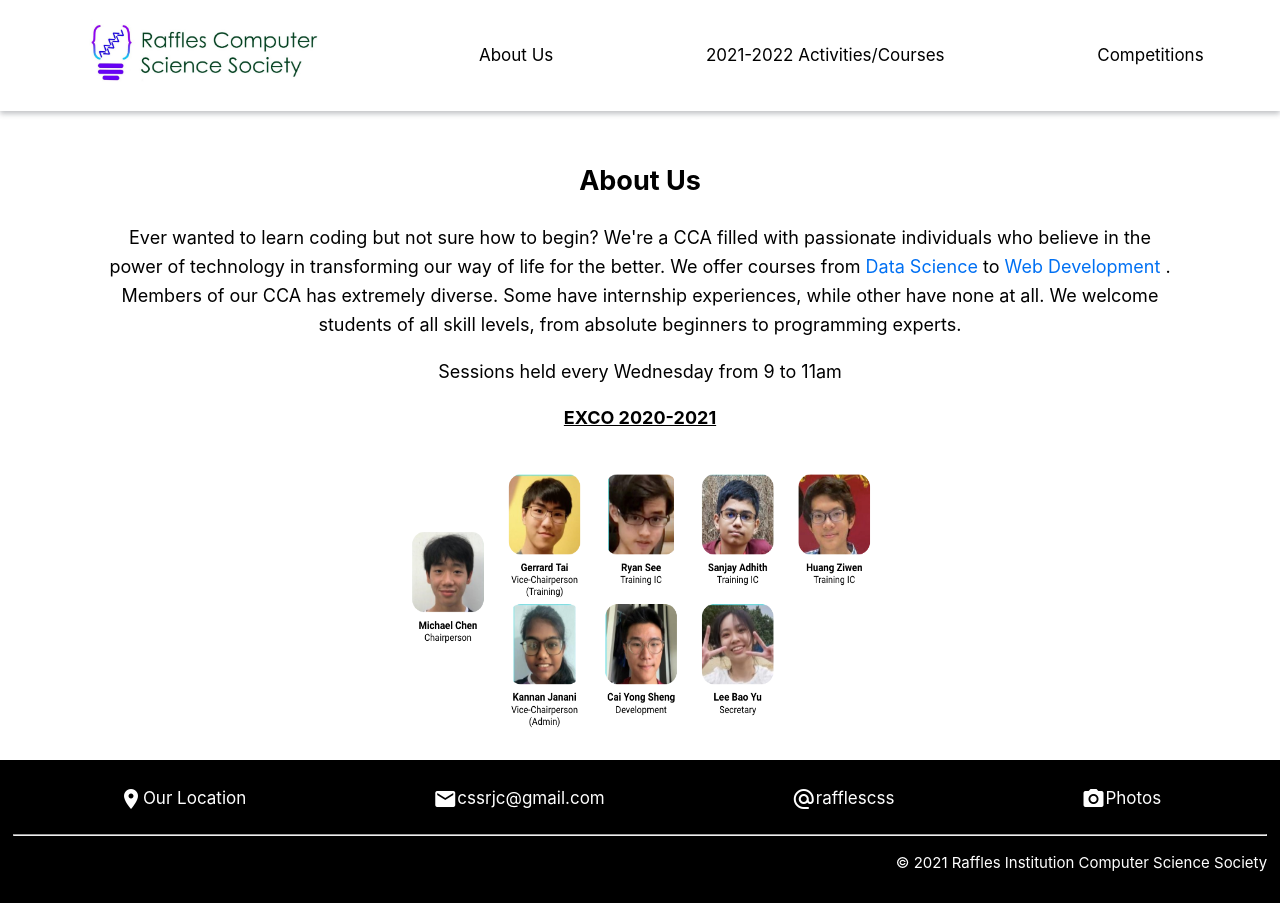
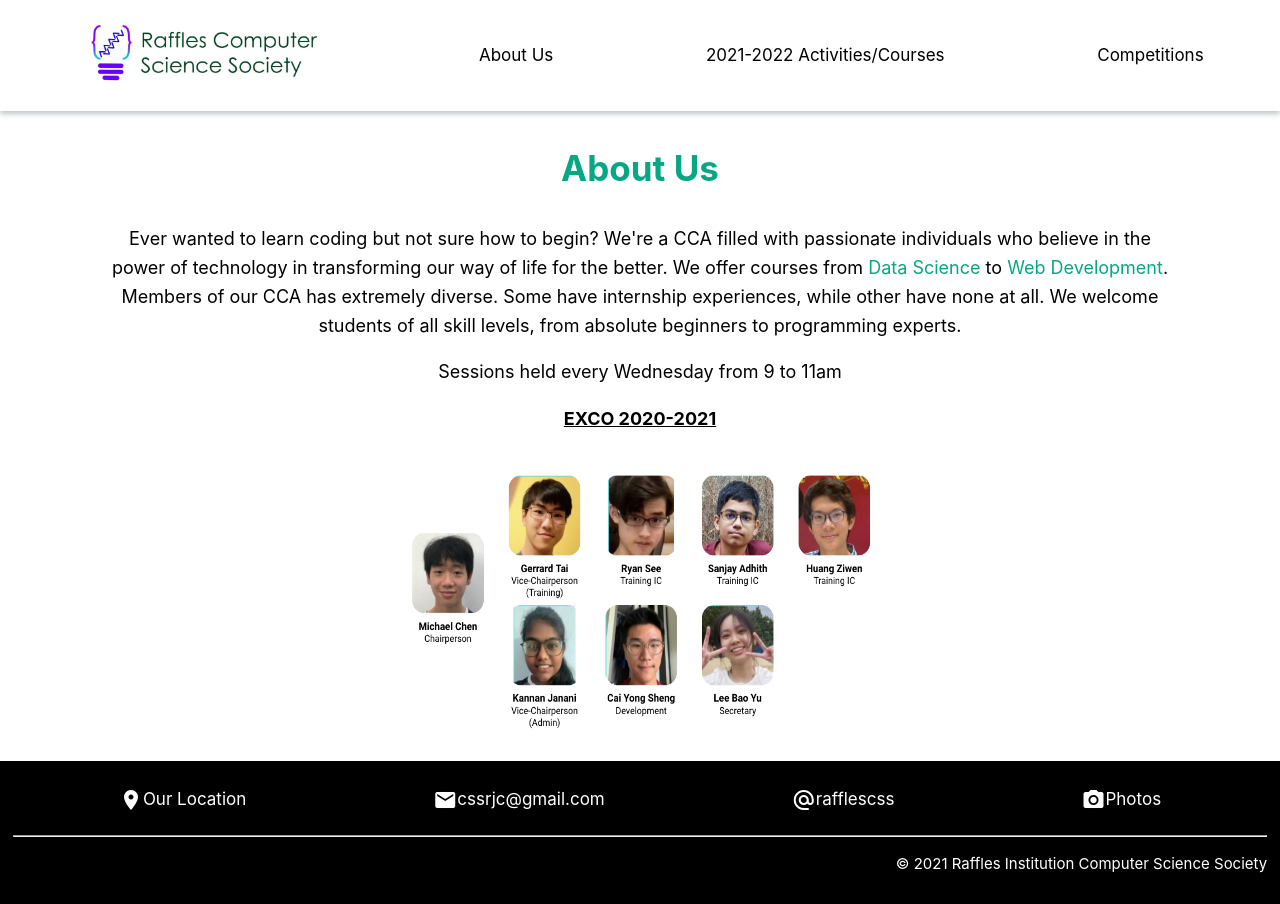
Before and after one commit to yu116/ccaweb, a Next.js app: page /aboutus in a window 1280 px wide. Built offline with nearby package versions, Linux system fonts and the light colour scheme.

Commit message:
updated activities

```diff
--- a/pages/aboutus.js
+++ b/pages/aboutus.js
@@ -11,7 +11,6 @@
 
                 <Link href="/"><a><Image src="/navlogo.jpg" alt="CSS Logo" width = "250px" height = "75px"/></a></Link>
                 <Link href="/aboutus"><a>About Us</a></Link>
-
 
                 <div className={utilStyles.dropdown}>
                     <a className={utilStyles.dropdownBtn}>2021-2022 Activities/Courses</a>
@@ -28,10 +27,10 @@
             </div>
 
             <section className = {utilStyles.subscreen}>
-                <h1><b>About Us</b></h1>
+                <h1 className={utilStyles.h1}><b>About Us</b></h1>
                 <div className={utilStyles.container}>
                     <p>
-                        Ever wanted to learn coding but not sure how to begin? We're a CCA filled with passionate individuals who believe in the power of technology in transforming our way of life for the better. We offer courses from <Link href="/activities/datasciandmachinelearning"> Data Science </Link>to <Link href="/activities/webandmobileappdevt">Web Development </Link>. Members of our CCA has extremely diverse. Some have internship experiences, while other have none at all. We welcome students of all skill levels, from absolute beginners to programming experts.
+                        Ever wanted to learn coding but not sure how to begin? We're a CCA filled with passionate individuals who believe in the power of technology in transforming our way of life for the better. We offer courses from <a href="/activities/datasciandmachinelearning" className={utilStyles.a}>Data Science</a> to <a href="/activities/webandmobileappdevt" className={utilStyles.a}>Web Development</a>. Members of our CCA has extremely diverse. Some have internship experiences, while other have none at all. We welcome students of all skill levels, from absolute beginners to programming experts.
                     </p>
                     <p>
                         Sessions held every Wednesday from 9 to 11am
--- a/pages/activities/backenddevt.js
+++ b/pages/activities/backenddevt.js
@@ -27,12 +27,12 @@
             <Link href="/competitions"><a>Competitions</a></Link>
         </div>
             <section className={utilStyles.subscreen}>
-                <h1><b>Backend Development</b></h1>
+                <h1 className={utilStyles.h1}><b>Backend Development</b></h1>
                 <div className={utilStyles.container}>
                 {/* <img src="https://codecondo.com/wp-content/uploads/2017/09/back-end-developer.jpg" className={utilStyles.center}></img> */}
                 </div>
                 <div className={utilStyles.container}>
-                    <p>
+                    <p className={utilStyles.p}>
 
                     Instead of command line applications, you’ll learn to program apps that anyone can access across the internet. This is the backbone of all online apps, mobile or web, and is what you’ll need to turn YOUR million dollar idea into reality. NodeJS, Express, DBs, Auth and Sockets are ALL on the cards.</p>
                     <p> Duration: 4 weeks</p>
--- a/pages/activities/competitiveprogramming.js
+++ b/pages/activities/competitiveprogramming.js
@@ -28,7 +28,7 @@
         </div>
 
             <section className={utilStyles.subscreen}>
-                <h1><b>Competitive Programming</b></h1>
+                <h1 className={utilStyles.h1}><b>Competitive Programming</b></h1>
                 <div className={utilStyles.container}>
                 <img src="https://codecondo.com/wp-content/uploads/2017/09/back-end-developer.jpg" className={utilStyles.center}></img>
                 </div>
--- a/pages/activities/datasciandmachinelearning.js
+++ b/pages/activities/datasciandmachinelearning.js
@@ -28,7 +28,7 @@
         </div>
 
             <section className={utilStyles.subscreen}>
-            <h1><b>Data and Machine Learning</b></h1>
+            <h1 className={utilStyles.h1}><b>Data Science and Machine Learning</b></h1>
                 <div className={utilStyles.container}>
                 <img src="https://codecondo.com/wp-content/uploads/2017/09/back-end-developer.jpg" className={utilStyles.center}></img>
                 </div>
--- a/pages/activities/incubatorprogramme.js
+++ b/pages/activities/incubatorprogramme.js
@@ -28,7 +28,7 @@
         </div>
 
             <section className={utilStyles.subscreen}>
-                <h1><b>Incubator programmes</b></h1>
+                <h1 className={utilStyles.h1}><b>Incubator Programmes</b></h1>
                 <div className={utilStyles.container}>
                 <img src="https://codecondo.com/wp-content/uploads/2017/09/back-end-developer.jpg" className={utilStyles.center}></img>
                 </div>
--- a/pages/activities/ui-uxdesign.js
+++ b/pages/activities/ui-uxdesign.js
@@ -26,7 +26,7 @@
             </div>
 
             <section className={utilStyles.subscreen}>
-                <h1><b>UI-UX Design</b></h1>
+                <h1 className={utilStyles.h1}><b>UI-UX Design</b></h1>
                 <div className={utilStyles.container}>
                     <p>
                         This course aims to provide course participants with professional feedback on their mockups, and to learn more about UI/UX as a career path.
@@ -35,6 +35,8 @@
                     <p>
                         Each team will submit a mockup and a brief product description.
                     </p>
+
+                    <br></br>
 
                     <p><b><u>Students' Works</u></b></p>
 
--- a/pages/activities/webandmobileappdevt.js
+++ b/pages/activities/webandmobileappdevt.js
@@ -28,7 +28,7 @@
         </div>
 
             <section className={utilStyles.subscreen}>
-            <h1><b>Web and Mobile App Development</b></h1>
+            <h1 className={utilStyles.h1}><b>Web and Mobile App Development</b></h1>
                 <div className={utilStyles.container}>
                 <img src="https://codecondo.com/wp-content/uploads/2017/09/back-end-developer.jpg" className={utilStyles.center}></img>
                 </div>
--- a/pages/index.js
+++ b/pages/index.js
@@ -17,7 +17,6 @@
             <Link href="/"><a><Image src="/navlogo.jpg" alt="CSS Logo" width = "250px" height = "75px"/></a></Link>
             <Link href="/aboutus"><a>About Us</a></Link>
 
-
             <div className={utilStyles.dropdown}>
                 <a className={utilStyles.dropdownBtn}>2021-2022 Activities/Courses</a>
                 <div className={utilStyles.dropdownContent}>
@@ -33,7 +32,7 @@
         </div>
 
         <section className={utilStyles.cover}>
-          <h1 className={utilStyles.subtitle}>"The ultimate promise of technology is to make us masters of a world that we command by the push of a button"</h1>
+          <p className={utilStyles.subtitle}><i>"The ultimate promise of technology is to make us masters of a world that we command by the push of a button"</i></p>
         </section>
       </div>
 
--- a/styles/utils.module.css
+++ b/styles/utils.module.css
@@ -23,6 +23,11 @@
 .headingMd {
   font-size: 1.2rem;
   line-height: 1.5;
+}
+
+.h1 {
+  color: #06a783;
+  font-size: 35px;
 }
 
 .borderCircle {
@@ -61,13 +66,12 @@
   height: 100vh;
   display: flex;
   align-items: center;
-  justify-content: center;
+  justify-content: space-between;
   flex-direction: column;
   text-align: center;
 }
 
 .subscreen {
-  margin-top: 10%;
 }
 
 .container {
@@ -86,6 +90,10 @@
   text-shadow: 3px 3px #06a783;
   z-index: 1;
   margin-top: 10%;
+}
+
+.p {
+  text-align: center;
 }
 
 .subtitle{
@@ -322,6 +330,11 @@
   text-decoration: none;
 }
 
+.a {
+  color: #06a783;
+  text-decoration: none;
+}
+
 .li {
   display: flex;
   align-items: center;
```
